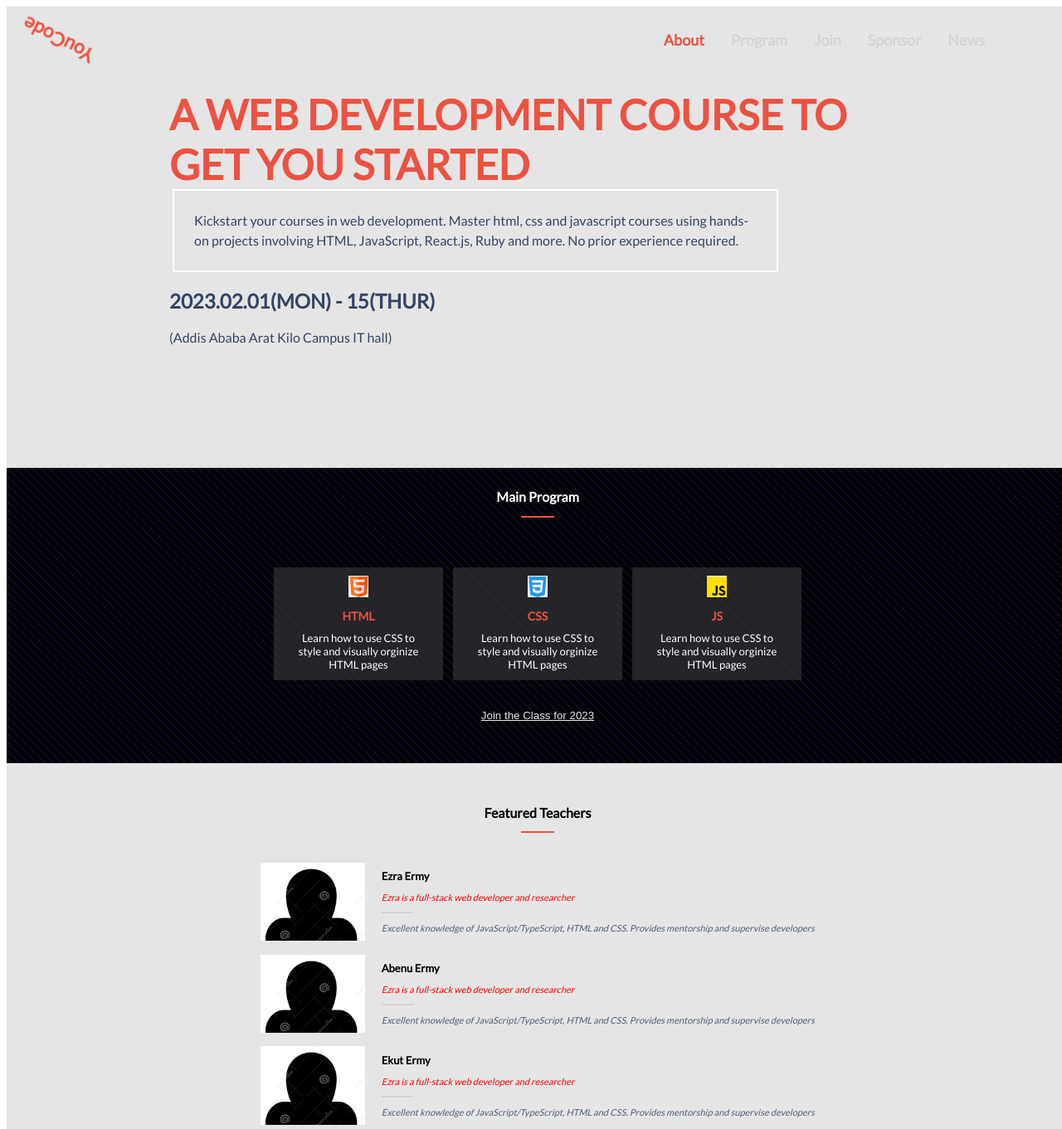
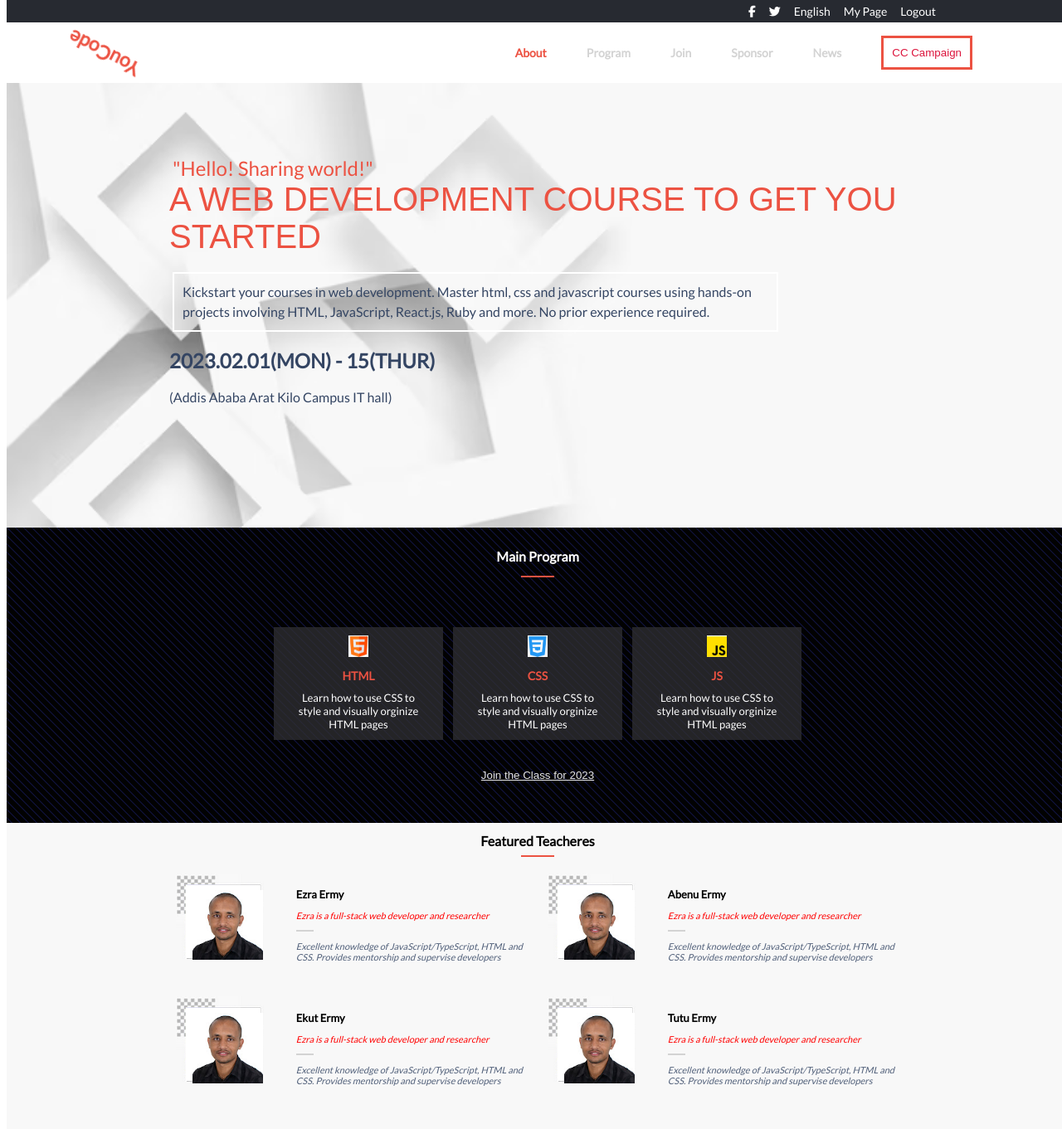
Before and after one commit to ezraermy/youcode-web-dev-courses, a website: page index.html in a window 1280 px wide. Shown: the top 1361 px of the page at 83% size. Drawn offline with Linux system fonts and the light colour scheme; a web font is replaced by a local one.

Commit message:
Fix list of speakers column, background and font

```diff
--- /dev/null
+++ b/about.html
@@ -0,0 +1,115 @@
+<!DOCTYPE html>
+<html lang="en">
+<head>
+  <meta charset="UTF-8"/>
+  <meta http-equiv="X-UA-Compatible" content="IE=edge"/>
+  <meta name="viewport" content="width=device-width, initial-scale=1.0"/>
+  <link href="https://fonts.googleapis.com/icon?family=Material+Icons" rel="stylesheet">
+  <link href='https://fonts.googleapis.com/css?family=Lato' rel='stylesheet'>
+  <link href="https://fonts.cdnfonts.com/css/cocogoose" rel="stylesheet">
+  <link rel="stylesheet" href="https://cdnjs.cloudflare.com/ajax/libs/font-awesome/4.7.0/css/font-awesome.min.css"/>
+  <link rel="stylesheet" href="css/mobile-version.css"/>
+  <link rel="stylesheet" href="css/desktop-version.css"/>
+  <script src="https://kit.fontawesome.com/8c5a2b9118.js" crossorigin="anonymous"></script>
+  <title>about-us</title>
+</head>
+<body>
+  <header>
+    <div class="social-nav">
+      <ul>
+        <li><i class="fa fa-brands fa-facebook-f"></i></li>
+        <li><i class="fa fa-brands fa-twitter"></i></li>
+        <li>English</li>
+        <li>My Page</li>
+        <li>Logout</li>
+      </ul>
+    </div>
+    <div class="navbar">
+      <a class="my-logo" href="index.html">YouCode</a>
+      <ul class="menu">
+        <li><a class="menuItem" href="index.html">Home</a></li>
+        <li><a class="menuItem" href="#" style="color: lightgray">Program</a></li>
+        <li><a class="menuItem" href="#" style="color: lightgray">Join</a></li>
+        <li><a class="menuItem" href="#" style="color: lightgray">Sponsor</a></li>
+        <li><a class="menuItem" href="#" style="color: lightgray">News</a></li>
+      </ul>
+      <ul class="desktop-menu">
+        <li><a class="" href="index.html">Home</a></li>
+        <li><a class="" href="#"style="color: lightgray">Program</a></li>
+        <li><a class="" href="#" style="color: lightgray">Join</a></li>
+        <li><a class="" href="#" style="color: lightgray">Sponsor</a></li>
+        <li><a class="" href="#" style="color: lightgray">News</a></li>
+        <button class="navbar-btn">CC Campaign</button>
+       </ul>
+      <button class="hamburger">
+        <i class="menuIcon material-icons">menu</i>
+        <i class="closeIcon material-icons">close</i>
+      </button>
+    </div>
+  </header>
+  <!-- About page section -->
+  <section id="about-course" class="about-page">
+    <div class="about-page-card">
+      <p class="about-greet-title">"Hello! Sharing world!"</p>
+        <h2 class="about-page-title">
+          INPROVE YOUR LIFE THROUGH LEARNING
+        </h2>
+        <p class="about-page-content">
+          This course is designed for teachers delivering lessons at a low level
+          or equivalent, and for beginner programmers looking to start using HTML, CSS
+          and JavaScript. To take this course, you need to be familiar with basic
+          programming structures such as loops and if statements, but you don't
+          need any experience of HTML, CSS or JavaScript.
+        </p>
+    </div>
+    <div class="about-page-contact">
+      <p>Please contact us per Email for any further questions about Youcode online course.
+       <p class="email-address">ezraermy@gmail.com</p>
+      </p>
+    </div>
+    <div class="about-page-logo">
+      <h3 class="about-page-logo-title">
+        Youcode web-dev course logo
+        <hr>
+      </h3>
+      <p class="about-page-logo-competition">The logo of youcode web-dev site hasn't been choosen yet. Will be choosen through the logo competition from 8.June to 7.July</p>
+      <img src="images/logo2.png" class="about-page-logo-img" alt="">
+    </div>
+    <div class="about-page-past-summit">
+      <h3 class="about-page-past-title">See the past youcode student's success</h3>
+      <hr>
+      <p class="about-page-logo-competition">
+        Take a look at the last two youcode web-dev studen's graduation which took place in Brazil and Poland.
+      </p>
+      <div class="d-about-page-past-img">
+        <img src="images/past-img0.png" alt="Past images of the program" class="about-page-past-img">
+        <img src="images/past-img0.png" alt="Past images of the program" class="about-page-past-img">
+      </div>
+      <div class="partner">
+        <h4 class="partner-title">Partners</h4>
+        <hr>
+        <ul class="sponsors">
+          <li class="mozilla">Mozilla</li>
+          <li class="google">Goole</li>
+          <li class="naver">IBM</li>
+          <li class="airbnb">airbnb</li>
+          <li class="airoflot">IMB</li>
+        </ul>
+      </div>
+    </div>
+  </section>
+  <footer class="footer">
+    <div class="copy">@Creative Commons Kerea</div>
+    <div class="alright-reserved">
+      <p class="footer-content">Creative commons korea. Some rights reserved.</p>
+    </div>
+  </footer>
+  <footer class="desktop-footer">
+    <div class="copy">@Creative Commons Kerea</div>
+    <div class="alright-reserved">
+      <p class="footer-content">Creative commons korea. Some rights reserved.</p>
+    </div>
+  </footer>
+  <script src="js/toggleMenu.js"></script>
+</body>
+</html>
--- a/css/desktop-version.css
+++ b/css/desktop-version.css
@@ -12,15 +12,17 @@
     background: #fff;
   }
 
-  #navbar {
+  .navbar {
     display: flex;
-    position: fixed;
     justify-content: space-between;
     align-items: center;
-    padding: 22px 27px;
+    padding: 0 12px;
     width: 100%;
-    background: transparent;
-    top: 0;
+    background: #fff;
+  }
+
+  .social-nav {
+    display: block;
   }
 
   .my-logo {
@@ -30,20 +32,28 @@
     line-height: 20px;
     color: #ec5242;
     animation: logoAnimate 3s alternate-reverse 3s 2;
+    margin-left: 70px;
   }
 
   .desktop-menu {
     display: flex;
     align-items: center;
     list-style: none;
-    gap: 2rem;
+    gap: 3rem;
     margin-right: 10%;
+  }
+
+  .navbar-btn {
+    border: 3px #ec5242 solid;
+    padding: 10px;
+    background: #fff;
+    color: crimson;
   }
 
   .desktop-menu a {
     font-style: normal;
     font-weight: 700;
-    font-size: 18px;
+    font-size: 14px;
     line-height: 20px;
     text-decoration: none;
     color: #ec5242;
@@ -54,21 +64,32 @@
   }
 
   #main-page {
-    background: #e5e5e5;
+    background: #f8f8f8;
     padding-bottom: 40px;
     margin-bottom: -31px;
+    background-image: url('/images/flat.png');
+    background-repeat: no-repeat;
+    background-size: 97%;
   }
 
   .headline {
     padding: 100px;
   }
 
+  .greet-title {
+    margin-top: 60px;
+    padding: 20px 0 20px 100px;
+    color: #ec5242;
+    font-size: 24px;
+  }
+
   .title {
-    font-size: 50px;
-    font-weight: 900;
+    font-size: 40px;
+    font-weight: 200;
     color: #ec5242;
     padding: 0 76px;
     margin: 0 20px;
+    font-family: 'COCOGOOSE', sans-serif;
   }
 
   .content {
@@ -77,8 +98,8 @@
     font-size: 16px;
     line-height: 24px;
     color: #344563;
-    margin: 0 250px 0 100px;
-    padding: 24px;
+    margin: 20px 250px 20px 100px;
+    padding: 10px;
     border: 2px #fff solid;
   }
 
@@ -114,6 +135,8 @@
     font-size: 16px;
     text-align: center;
     padding-top: 12px;
+    background: #f8f8f8;
+    margin: 0;
   }
 
   hr {
@@ -173,6 +196,13 @@
     cursor: pointer;
   }
 
+  #all-speakers {
+    display: grid;
+    grid-template-columns: 1fr 1fr;
+    padding: 0 12rem;
+    background: #f8f8f8;
+  }
+
   .featured-speakers {
     display: flex;
     flex-direction: row;
@@ -183,7 +213,15 @@
 
   .person-photo {
     height: auto;
-    max-width: 10%;
+    max-width: 20%;
+  }
+
+  .box {
+    display: block;
+    background: url('/images/frame2.png');
+    background-repeat: no-repeat;
+    width: 30%;
+    border: none;
   }
 
   .person-content > hr {
@@ -298,6 +336,13 @@
     flex-direction: column;
     background: #f2f2f2;
     margin-top: 60px;
+    background-image: url('/images/flat.png');
+    background-repeat: no-repeat;
+    background-size: 97%;
+  }
+
+  .about-greet-title {
+    display: none;
   }
 
   .about-page-title {
@@ -305,7 +350,8 @@
     text-align: center;
     padding: 12px 0;
     font-size: 40px;
-    font-weight: 700;
+    font-weight: 200;
+    font-family: 'COCOGOOSE', sans-serif;
   }
 
   .about-page-content {
@@ -401,6 +447,7 @@
     padding: 22px 10px;
     gap: 60px;
     background: #272a31;
+    margin-bottom: -26px;
   }
 
   .copy {
--- a/css/mobile-version.css
+++ b/css/mobile-version.css
@@ -11,9 +11,34 @@ body {
   background: #e5e5e5;
 }
 
-#navbar {
+header {
   display: flex;
   position: fixed;
+  flex-direction: column;
+  width: 100%;
+  z-index: 1;
+  top: 0;
+}
+
+.social-nav {
+  width: 100%;
+  background-color: #272a31;
+  display: none;
+  font-size: 0.875rem;
+}
+
+.social-nav ul {
+  padding: 0;
+  margin: 5px 12.5%;
+  display: flex;
+  justify-content: end;
+  color: #fff;
+  gap: 1rem;
+  list-style-type: none;
+}
+
+.navbar {
+  display: flex;
   justify-content: space-between;
   padding: 22px 27px;
   width: 85%;
@@ -88,7 +113,10 @@ body {
   display: flex;
   flex-direction: column;
   justify-content: center;
-  background: #fff;
+  background: #f8f8f8;
+  background-image: url('/images/flat.png');
+  background-size: 100%;
+  background-repeat: no-repeat;
 }
 
 @keyframes logoAnimate {
@@ -115,10 +143,17 @@ a:link {
   margin-bottom: 3rem;
 }
 
+.greet-title {
+  margin-top: 75px;
+  margin-bottom: -19px;
+  color: #ec5242;
+}
+
 .title {
   font-size: 26px;
   color: #ec5242;
-  margin-top: 75px;
+  font-family: 'COCOGOOSE', sans-serif;
+  font-weight: 500;
 }
 
 .content {
@@ -127,6 +162,8 @@ a:link {
   font-size: 16px;
   line-height: 24px;
   color: #344563;
+  border: 2px #fff solid;
+  padding: 5px;
 }
 
 .date-set {
@@ -156,7 +193,9 @@ a:link {
 .featured-speaker-title {
   font-size: 16px;
   text-align: center;
-  padding-top: 12px;
+  background: #fff;
+  margin: 0;
+  padding-top: 10px;
 }
 
 hr {
@@ -203,6 +242,10 @@ hr {
   color: white;
 }
 
+#all-speakers {
+  background: #fff;
+}
+
 .featured-speakers {
   display: flex;
   flex-direction: row;
@@ -214,7 +257,16 @@ hr {
 
 .person-photo {
   height: auto;
-  max-width: 28%;
+  max-width: 26%;
+  padding: 20px;
+}
+
+.box {
+  display: block;
+  background: url('/images/frame.png');
+  background-repeat: no-repeat;
+  width: 30%;
+  border: none;
 }
 
 .person-content > hr {
@@ -257,9 +309,19 @@ hr {
 .about-page {
   display: flex;
   flex-direction: column;
-  background: #f2f2f2;
+  background: #f8f8f8;
   margin-top: 45px;
   padding-top: 30px;
+  background-image: url('/images/flat.png');
+  background-size: 100%;
+  background-repeat: no-repeat;
+}
+
+.about-greet-title {
+  text-align: center;
+  margin-top: 40px;
+  margin-bottom: -19px;
+  color: #ec5242;
 }
 
 .about-page-title {
@@ -267,6 +329,7 @@ hr {
   text-align: center;
   padding: 12px;
   font-weight: 700;
+  font-family: 'COCOGOOSE', sans-serif;
 }
 
 .about-page-content {
@@ -274,6 +337,7 @@ hr {
   text-align: center;
   margin: 0 15px;
   padding: 13px;
+  border: 1px lightgray solid;
 }
 
 .about-page-contact {
@@ -307,8 +371,8 @@ hr {
 
 .about-page-logo-img {
   width: 90%;
-  border: 1px #cfd0d1 solid;
   margin: 19px;
+  border: 1px lightgray solid;
 }
 
 .about-page-past-summit {
--- a/index.html
+++ b/index.html
@@ -6,39 +6,52 @@
   <meta name="viewport" content="width=device-width, initial-scale=1.0"/>
   <link href="https://fonts.googleapis.com/icon?family=Material+Icons" rel="stylesheet">
   <link href='https://fonts.googleapis.com/css?family=Lato' rel='stylesheet'>
+  <link href="https://fonts.cdnfonts.com/css/cocogoose" rel="stylesheet">
   <link rel="stylesheet" href="https://cdnjs.cloudflare.com/ajax/libs/font-awesome/4.7.0/css/font-awesome.min.css"/>
   <link rel="stylesheet" href="css/mobile-version.css"/>
   <link rel="stylesheet" href="css/desktop-version.css"/>
+  <script src="https://kit.fontawesome.com/8c5a2b9118.js" crossorigin="anonymous"></script>
   <title>Youcode</title>
 </head>
 <body>
   <!-- Main page section -->
   <section id="main-page">
     <header>
-      <nav id="navbar">
+      <div class="social-nav">
+        <ul>
+          <li><i class="fa fa-brands fa-facebook-f"></i></li>
+          <li><i class="fa fa-brands fa-twitter"></i></li>
+          <li>English</li>
+          <li>My Page</li>
+          <li>Logout</li>
+        </ul>
+      </div>
+      <div class="navbar">
         <a class="my-logo" href="#headline">YouCode</a>
         <ul class="menu">
-          <li><a class="menuItem" href="#about-course">About</a></li>
+          <li><a class="menuItem" href="about.html">About</a></li>
           <li><a class="menuItem" href="#" style="color: lightgray">Program</a></li>
           <li><a class="menuItem" href="#" style="color: lightgray">Join</a></li>
           <li><a class="menuItem" href="#" style="color: lightgray">Sponsor</a></li>
           <li><a class="menuItem" href="#" style="color: lightgray">News</a></li>
         </ul>
         <ul class="desktop-menu">
-          <li><a class="" href="#about-course">About</a></li>
+          <li><a class="" href="about.html">About</a></li>
           <li><a class="" href="#"style="color: lightgray">Program</a></li>
           <li><a class="" href="#" style="color: lightgray">Join</a></li>
           <li><a class="" href="#" style="color: lightgray">Sponsor</a></li>
           <li><a class="" href="#" style="color: lightgray">News</a></li>
+          <button class="navbar-btn">CC Campaign</button>
          </ul>
         <button class="hamburger">
           <i class="menuIcon material-icons">menu</i>
           <i class="closeIcon material-icons">close</i>
         </button>
-      </nav>
+      </div>
     </header>
     <main id="headline" class="headline">
-      <h1 class="title">A WEB DEVELOPMENT COURSE TO GET YOU STARTED</h1>
+      <p class="greet-title">"Hello! Sharing world!"</p>
+      <h2 class="title">A WEB DEVELOPMENT COURSE TO GET YOU STARTED</h2>
       <p class="content">
         Kickstart your courses in web development. Master html, css and javascript
         courses using hands-on projects involving HTML, JavaScript, React.js, Ruby and more.
@@ -102,68 +115,7 @@
       </footer>
     </section>
 
-  <!-- About page section -->
-  <section id="about-course" class="about-page">
-    <div class="about-page-card">
-        <h2 class="about-page-title">
-          INPROVE YOUR LIFE THROUGH LEARNING
-        </h2>
-        <p class="about-page-content">
-          This course is designed for teachers delivering lessons at a low level
-          or equivalent, and for beginner programmers looking to start using HTML, CSS
-          and JavaScript. To take this course, you need to be familiar with basic
-          programming structures such as loops and if statements, but you don't
-          need any experience of HTML, CSS or JavaScript.
-        </p>
-    </div>
-    <div class="about-page-contact">
-      <p>Please contact us per Email for any further questions about Youcode online course.
-       <p class="email-address">ezraermy@gmail.com</p>
-      </p>
-    </div>
-    <div class="about-page-logo">
-      <h3 class="about-page-logo-title">
-        Youcode web-dev course logo
-        <hr>
-      </h3>
-      <p class="about-page-logo-competition">The logo of youcode web-dev site hasn't been choosen yet. Will be choosen through the logo competition from 8.June to 7.July</p>
-      <img src="images/logo2.jpg" class="about-page-logo-img" alt="">
-    </div>
-    <div class="about-page-past-summit">
-      <h3 class="about-page-past-title">See the past youcode student's success</h3>
-      <hr>
-      <p class="about-page-logo-competition">
-        Take a look at the last two youcode web-dev studen's graduation which took place in Brazil and Poland.
-      </p>
-      <div class="d-about-page-past-img">
-        <img src="images/past-img0.png" alt="Past images of the program" class="about-page-past-img">
-        <img src="images/past-img1.png" alt="Past images of the program" class="about-page-past-img">
-      </div>
-      <div class="partner">
-        <h4 class="partner-title">Partners</h4>
-        <hr>
-        <ul class="sponsors">
-          <li class="mozilla">Mozilla</li>
-          <li class="google">Goole</li>
-          <li class="naver">IBM</li>
-          <li class="airbnb">airbnb</li>
-          <li class="airoflot">IMB</li>
-        </ul>
-      </div>
-    </div>
-  </section>
-  <footer class="footer">
-    <div class="copy">@Creative Commons Kerea</div>
-    <div class="alright-reserved">
-      <p class="footer-content">Creative commons korea. Some rights reserved.</p>
-    </div>
-  </footer>
-  <footer class="desktop-footer">
-    <div class="copy">@Creative Commons Kerea</div>
-    <div class="alright-reserved">
-      <p class="footer-content">Creative commons korea. Some rights reserved.</p>
-    </div>
-  </footer>
+  <script src="js/toggleMenu.js"></script>
   <script src="js/script.js"></script>
 </body>
 </html>
--- a/js/script.js
+++ b/js/script.js
@@ -1,26 +1,27 @@
-const menu = document.querySelector('.menu');
-const menuItems = document.querySelectorAll('.menuItem');
-const hamburger = document.querySelector('.hamburger');
-const closeIcon = document.querySelector('.closeIcon');
-const menuIcon = document.querySelector('.menuIcon');
 const myBtn = document.querySelector('.my-btn');
 
 const eachSpeakers = [
   {
     name: 'Ezra Ermy',
-    picture: 'images/avatar.jpg',
+    picture: 'images/ez.JPG',
     profession: 'Ezra is a full-stack web developer and researcher',
     backgound: 'Excellent knowledge of JavaScript/TypeScript, HTML and CSS. Provides mentorship and supervise developers',
   },
   {
     name: 'Abenu Ermy',
-    picture: 'images/avatar.jpg',
+    picture: 'images/ez.JPG',
     profession: 'Ezra is a full-stack web developer and researcher',
     backgound: 'Excellent knowledge of JavaScript/TypeScript, HTML and CSS. Provides mentorship and supervise developers',
   },
   {
     name: 'Ekut Ermy',
-    picture: 'images/avatar.jpg',
+    picture: 'images/ez.JPG',
+    profession: 'Ezra is a full-stack web developer and researcher',
+    backgound: 'Excellent knowledge of JavaScript/TypeScript, HTML and CSS. Provides mentorship and supervise developers',
+  },
+  {
+    name: 'Tutu Ermy',
+    picture: 'images/ez.JPG',
     profession: 'Ezra is a full-stack web developer and researcher',
     backgound: 'Excellent knowledge of JavaScript/TypeScript, HTML and CSS. Provides mentorship and supervise developers',
   },
@@ -29,12 +30,11 @@ const eachSpeakers = [
 const allSpeakers = document.querySelector('#all-speakers');
 const title = document.querySelector('.featured-speaker-title');
 
-title.innerHTML = `<h2 class="featured-speaker-title">Featured Teachers</h2>
-<hr>`;
+title.innerHTML = 'Featured Teacheres <hr>';
 
 for (let i = 0; i < eachSpeakers.length; i += 1) {
   const speaker = `<section class="featured-speakers">
-  <img src="${eachSpeakers[i].picture}" alt="Speaker's photo" class="person-photo">
+  <img src="${eachSpeakers[i].picture}" alt="Speaker's photo" class="person-photo box">
   <div class="person-content">
     <h2 class="person-name">${eachSpeakers[i].name}</h2>
     <p class="person-profession">${eachSpeakers[i].profession}</p>
@@ -65,24 +65,3 @@ function myFunction() {
 }
 
 myBtn.addEventListener('click', myFunction);
-
-// MOBILE MENU
-function toggleMenu() {
-  if (menu.classList.contains('showMenu')) {
-    menu.classList.remove('showMenu');
-    closeIcon.style.display = 'none';
-    menuIcon.style.display = 'block';
-  } else {
-    menu.classList.add('showMenu');
-    closeIcon.style.display = 'block';
-    menuIcon.style.display = 'none';
-  }
-}
-
-hamburger.addEventListener('click', toggleMenu);
-
-menuItems.forEach(
-  (menuItem) => {
-    menuItem.addEventListener('click', toggleMenu);
-  },
-);
```
Also changed, not shown: js/toggleMenu.js (added, +26 -0 lines), README.md, images/avatar.jpg (deleted), images/ez.JPG (added), images/flat.png (added), images/frame.png (added), images/frame2.png (added), images/logo2.jpg (deleted), images/logo2.png.
